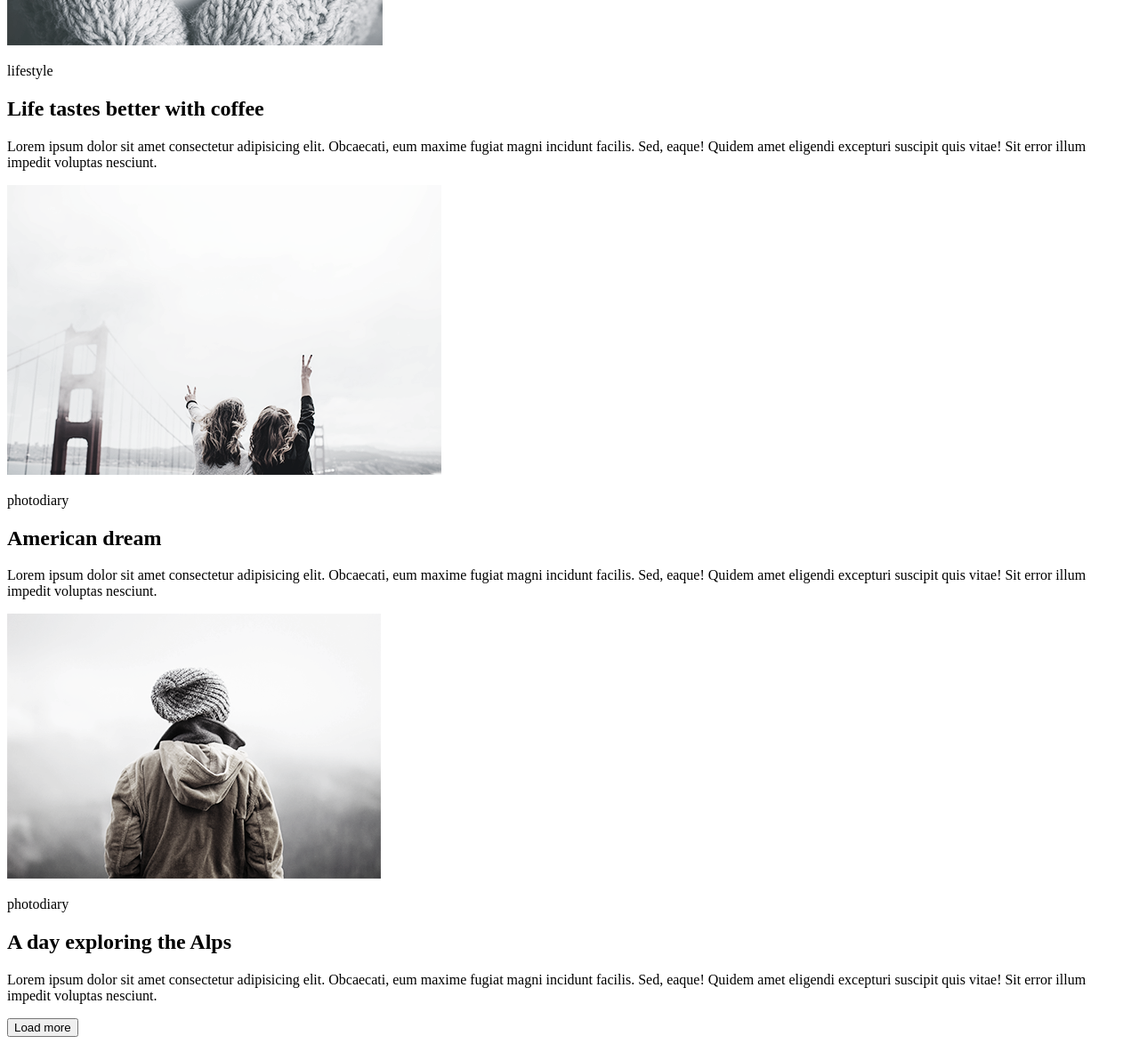
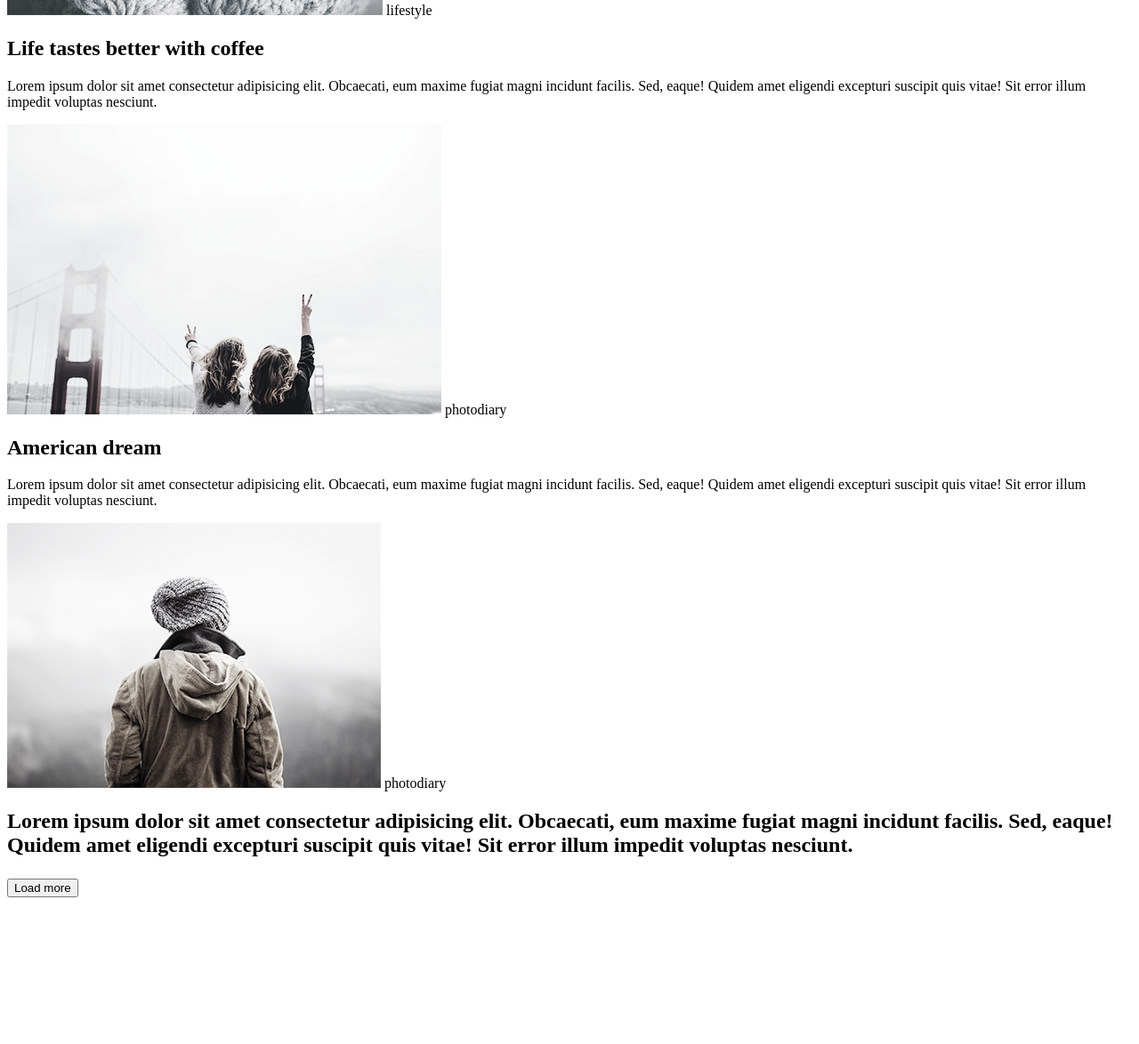
Before and after one commit to Marina19052006/Marina19052006.github.io, a plain HTML site: page dz1/index.html in a window 1280 px wide. Shown: the part 847-2021 px from the top of the page at 89% size. After the commit the page ends 1864 px from the top, so only its background shows below. Drawn offline with Linux system fonts and the light colour scheme.

Commit message:
Update index.html

```diff
--- a/dz1/index.html
+++ b/dz1/index.html
@@ -14,31 +14,29 @@
             <li class="green"><a href="#">music</a></li>
             <li class="green"><a href="#">travel</a></li>
         </ul>
-        <p><img src="./img/img/1.png" alt="girl"><p\>
-        <p>Lifestyle</p>
-        <h1>More than just a music festival</h1>
-        <p>Lorem ipsum dolor sit amet consectetur adipisicing elit. Obcaecati, eum maxime fugiat magni incidunt facilis. Sed, eaque! Quidem amet eligendi excepturi suscipit quis vitae! Sit error illum impedit voluptas nesciunt.</p>
     </nav>
-    <nav class="second-list">
-        <p><img src="./img/img/2.png" alt="coffee"><p\>
-        <p>lifestyle</p>
-        <h1>Life tastes better with coffee</h1>
-        <p>Lorem ipsum dolor sit amet consectetur adipisicing elit. Obcaecati, eum maxime fugiat magni incidunt facilis. Sed, eaque! Quidem amet eligendi excepturi suscipit quis vitae! Sit error illum impedit voluptas nesciunt.</p>
-    </nav>
-    <nav class="the third-list">
-         <p><img src="./img/img/3.png" alt="girls"><p\>
-        <p>photodiary</p>
-        <h1>American dream</h1>
-        <p>Lorem ipsum dolor sit amet consectetur adipisicing elit. Obcaecati, eum maxime fugiat magni incidunt facilis. Sed, eaque! Quidem amet eligendi excepturi suscipit quis vitae! Sit error illum impedit voluptas nesciunt.</p>
-    </nav>
-    <nav class="fourth-list">
-        <p><img src="./img/img/4.png" alt="girl"><p\>
-        <p>photodiary</p>
-        <h1>A day exploring the Alps</h1>
-        <p>Lorem ipsum dolor sit amet consectetur adipisicing elit. Obcaecati, eum maxime fugiat magni incidunt facilis. Sed, eaque! Quidem amet eligendi excepturi suscipit quis vitae! Sit error illum impedit voluptas nesciunt.</p>
-    </nav>
+        <img src="./img/img/1.png" alt="girl">
+        <span>Lifestyle</span>
+        <h2 class="title">More than just a music festival</h2>
+        <p class="lorem-text">Lorem ipsum dolor sit amet consectetur adipisicing elit. Obcaecati, eum maxime fugiat magni incidunt facilis. Sed, eaque! Quidem amet eligendi excepturi suscipit quis vitae! Sit error illum impedit voluptas nesciunt.</p>
+    <div class="second-list">
+        <img src="./img/img/2.png" alt="girl">
+        <span>lifestyle</span>
+        <h2 class="title">Life tastes better with coffee</h2>
+        <p class="lorem-text">Lorem ipsum dolor sit amet consectetur adipisicing elit. Obcaecati, eum maxime fugiat magni incidunt facilis. Sed, eaque! Quidem amet eligendi excepturi suscipit quis vitae! Sit error illum impedit voluptas nesciunt.</p>
+    </div>
+    <div class="the third-list">
+        <img src="./img/img/3.png" alt="girl">
+        <span>photodiary</span>
+        <h2 class="title">American dream</h2>
+        <p class="lorem-text">Lorem ipsum dolor sit amet consectetur adipisicing elit. Obcaecati, eum maxime fugiat magni incidunt facilis. Sed, eaque! Quidem amet eligendi excepturi suscipit quis vitae! Sit error illum impedit voluptas nesciunt.</p>
+    </div>
+    <div class="fourth-list">
+        <img src="./img/img/4.png" alt="girl">
+        <span>photodiary</span>
+        <h2 class="title>A day exploring the Alps</h2>
+        <p class="title">Lorem ipsum dolor sit amet consectetur adipisicing elit. Obcaecati, eum maxime fugiat magni incidunt facilis. Sed, eaque! Quidem amet eligendi excepturi suscipit quis vitae! Sit error illum impedit voluptas nesciunt.</p>
+    </div>
     <button class="btnnn">Load more</button>
 </body>
 </html>
-</body>
-</html>
```
